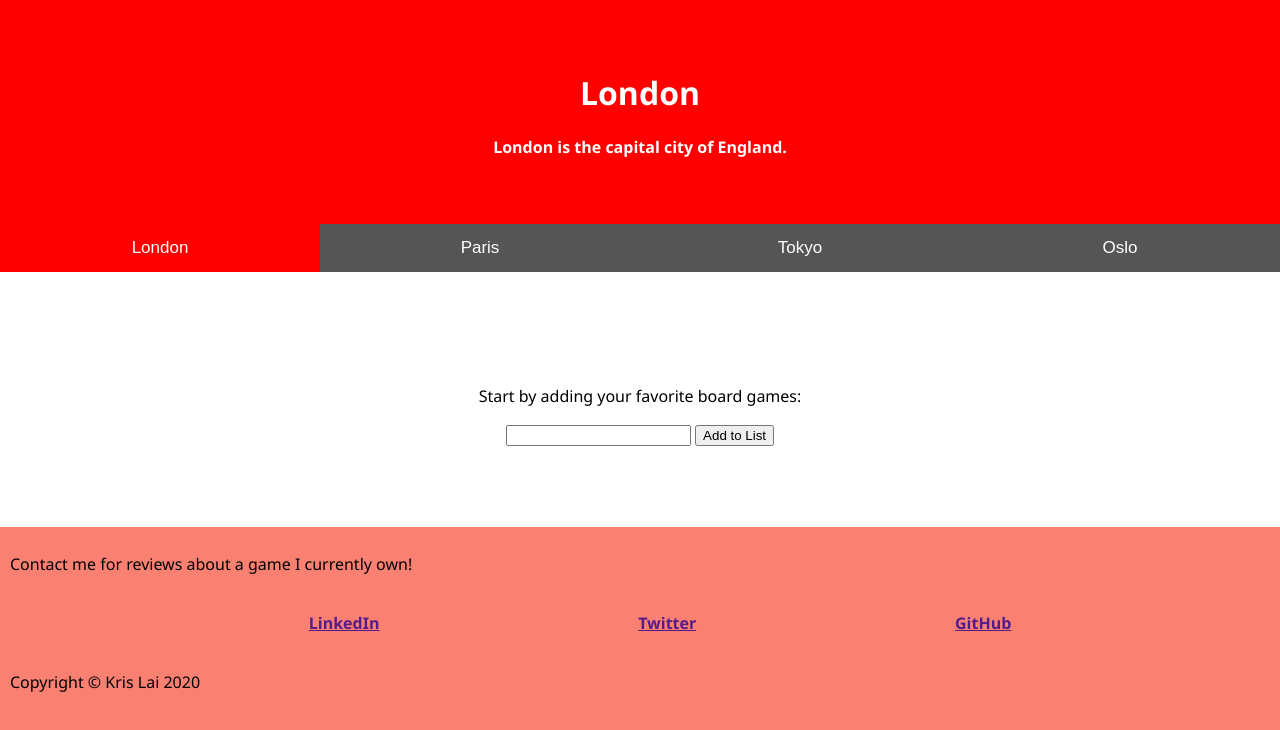
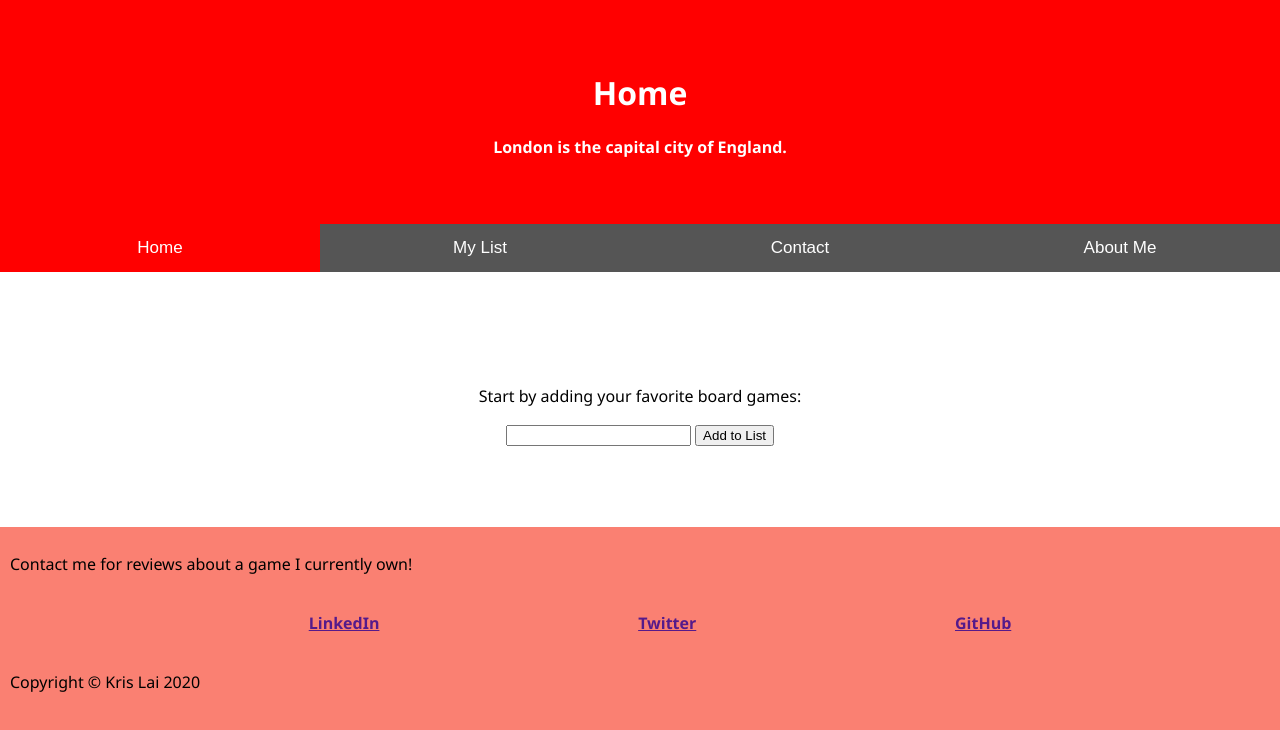
Before and after one commit to PocketThi3f/Boarded_Up, a plain HTML site: page index.html in a window 1280 px wide. Drawn offline with Linux system fonts and the light colour scheme.

Commit message:
setting up html for future page links

```diff
--- a/css/index.css
+++ b/css/index.css
@@ -82,7 +82,7 @@ body {
   }
 
   /* Style each tab content individually */
-  #London {background-color:red;}
-  #Paris {background-color:green;}
-  #Tokyo {background-color:blue;}
-  #Oslo {background-color:orange;}
+  #home {background-color:red;}
+  #myList {background-color:green;}
+  #contact {background-color:blue;}
+  #aboutMe {background-color:orange;}
--- a/index.html
+++ b/index.html
@@ -9,30 +9,30 @@
   <body>
 	<!-- Tabs Header -->
 	<header class="heading">
-		<div id="London" class="tabcontent">
-			<h1>London</h1>
+		<div id="home" class="tabcontent">
+			<h1>Home</h1>
 			<p>London is the capital city of England.</p>
 		</div>
 
-		<div id="Paris" class="tabcontent">
-			<h1>Paris</h1>
+		<div id="myList" class="tabcontent">
+			<h1>My List</h1>
 			<p>Paris is the capital of France.</p>
 		</div>
 
-		<div id="Tokyo" class="tabcontent">
-			<h1>Tokyo</h1>
+		<div id="contact" class="tabcontent">
+			<h1>Contact</h1>
 			<p>Tokyo is the capital of Japan.</p>
 		</div>
 
-		<div id="Oslo" class="tabcontent">
-			<h1>Oslo</h1>
+		<div id="aboutMe" class="tabcontent">
+			<h1>About Me</h1>
 			<p>Oslo is the capital of Norway.</p>
 		</div>
 		<!-- Buttons for Tabs -->
-		<button class="tablink" onclick="openCity('London', this, 'red')" id="defaultOpen">London</button>
-		<button class="tablink" onclick="openCity('Paris', this, 'green')">Paris</button>
-		<button class="tablink" onclick="openCity('Tokyo', this, 'blue')">Tokyo</button>
-		<button class="tablink" onclick="openCity('Oslo', this, 'orange')">Oslo</button>
+		<button class="tablink" onclick="openCity('home', this, 'red')" id="defaultOpen">Home</button>
+		<button class="tablink" onclick="openCity('myList', this, 'green')">My List</button>
+		<button class="tablink" onclick="openCity('contact', this, 'blue')">Contact</button>
+		<button class="tablink" onclick="openCity('aboutMe', this, 'orange')">About Me</button>
 	</header>
 
 	<!-- Search Content -->
--- a/js/bgCard.js
+++ b/js/bgCard.js
@@ -10,5 +10,7 @@ function createCard() {
     document.body.getElementsByClassName("container").appendChild(cardBtn);
 	        // <p>Title of Board Game</p>
 	        // <img src="./images/azul-bg.jpg" alt="A cool board game" />
-	        // <a href=""><p>Link to Board Game Description and Review</p></a>
+            // <a href=""><p>Link to Board Game Description and Review</p></a>
+
+    // createTextNode seems to mostly be required? innerHTML
 }
```
